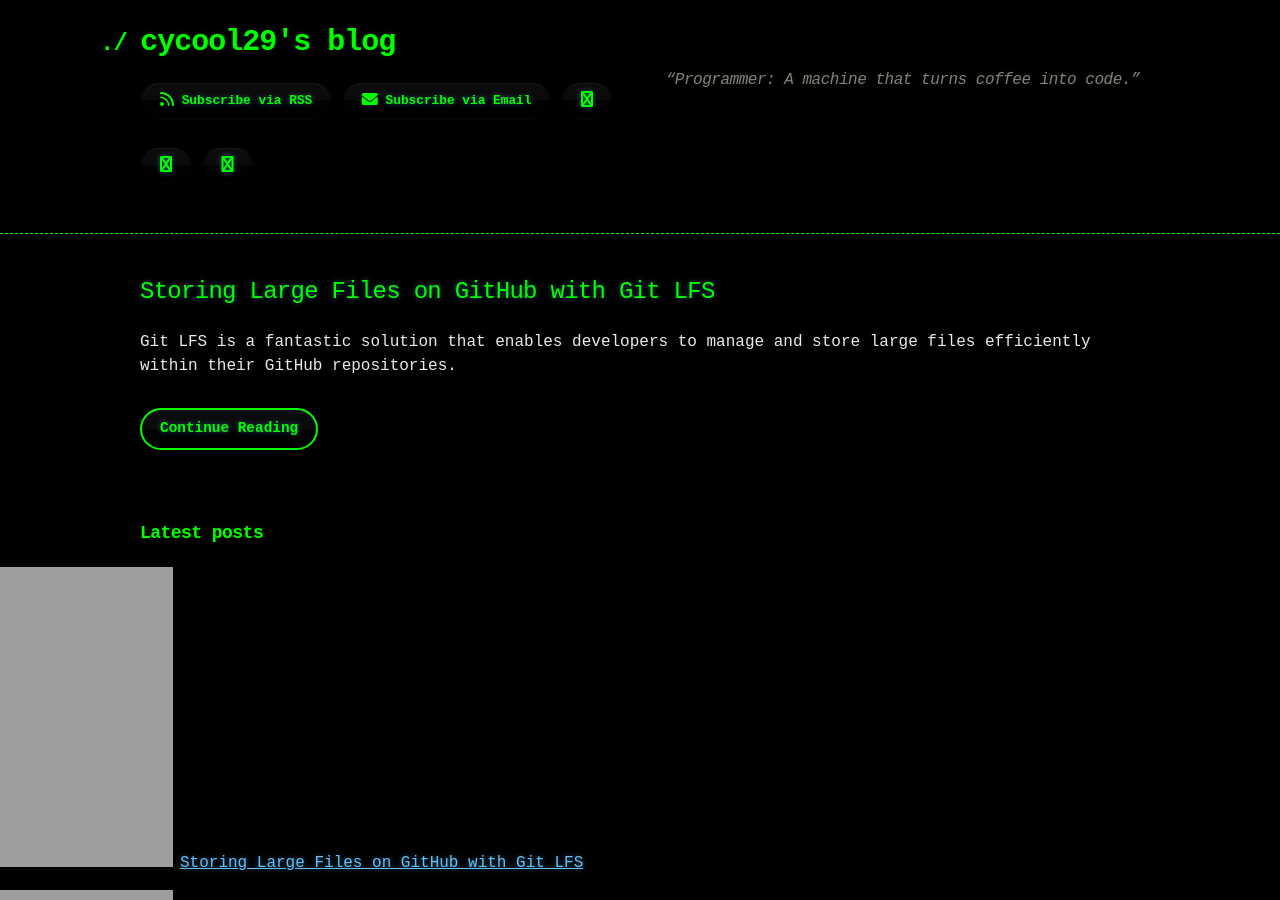
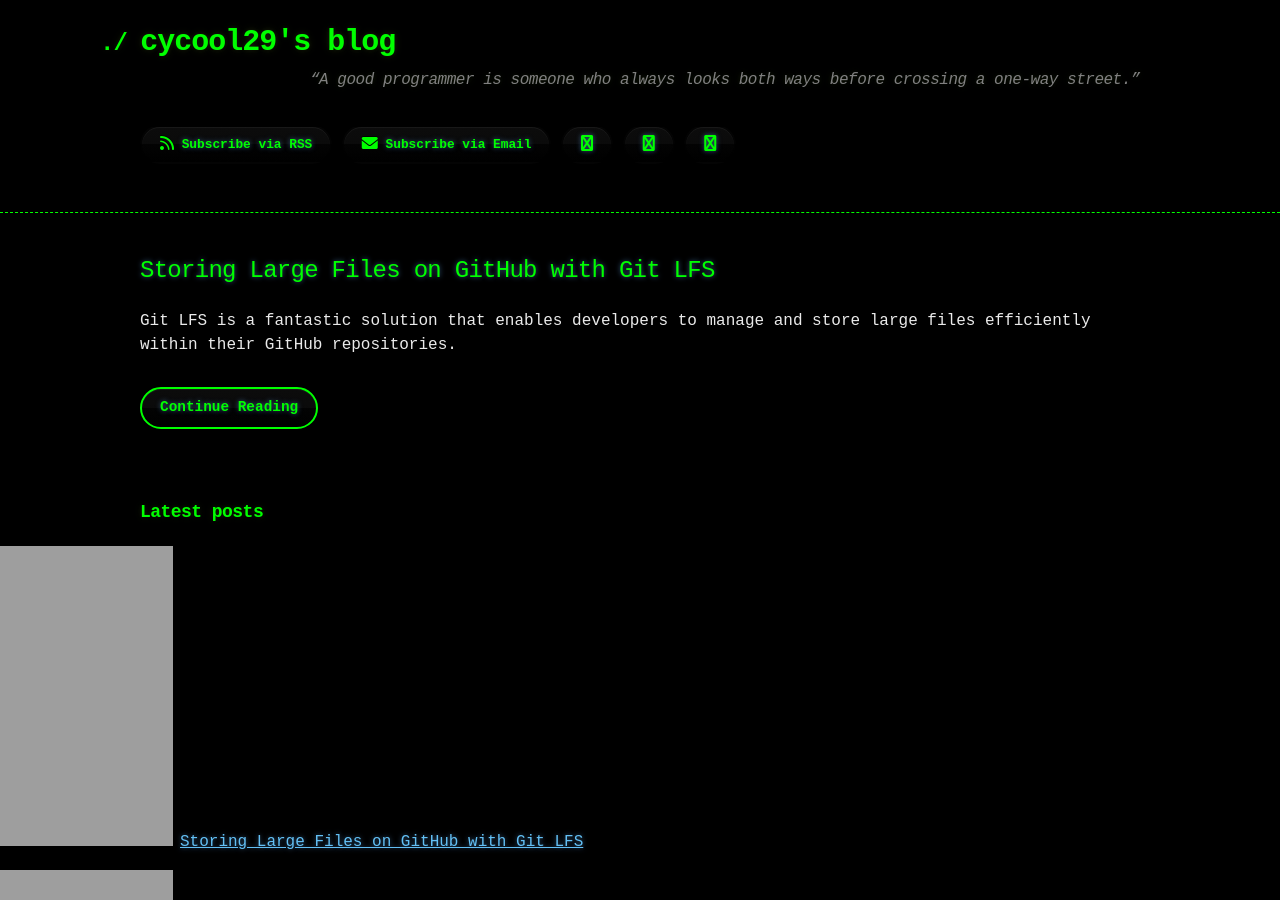
Before and after one commit to cycool29/cycool29.github.io, a Jekyll site: the page built from index.md, in a window 1280 px wide and 900 px high. Built offline with Jekyll 4.4.1, drawn with Linux system fonts in a browser that asks for light colours; a style sheet for code colours, icons or effects is not loaded.

Commit message:
Update quotes

```diff
--- a/_config.yml
+++ b/_config.yml
@@ -1,5 +1,5 @@
 title: cycool29's blog
-description: "“Programmer: A machine that turns coffee into code.” "
+description: "“A good programmer is someone who always looks both ways before crossing a one-way street.” "
 bio: A high school student. Intermediate in Python, Git, Bash. Learning JavaScript. He/Him. "
 author: cycool29
 url: https://cycool29.github.io
```
